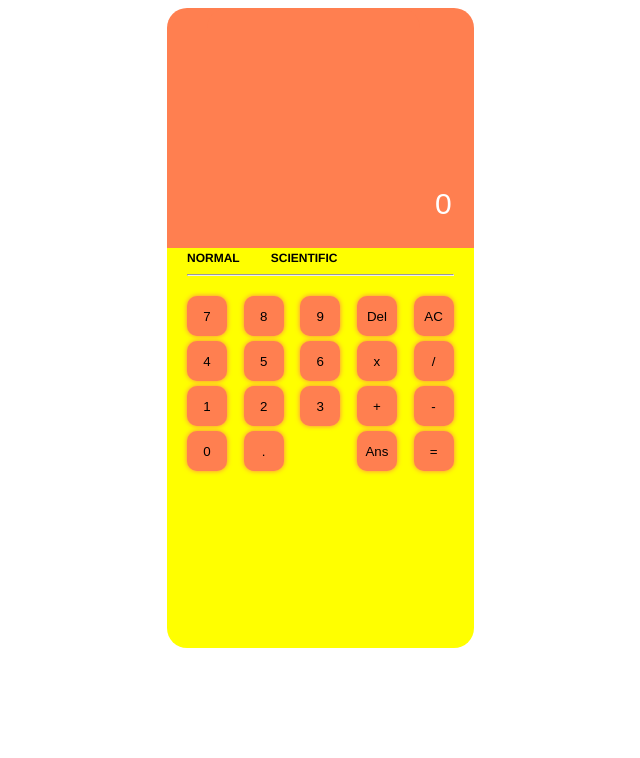
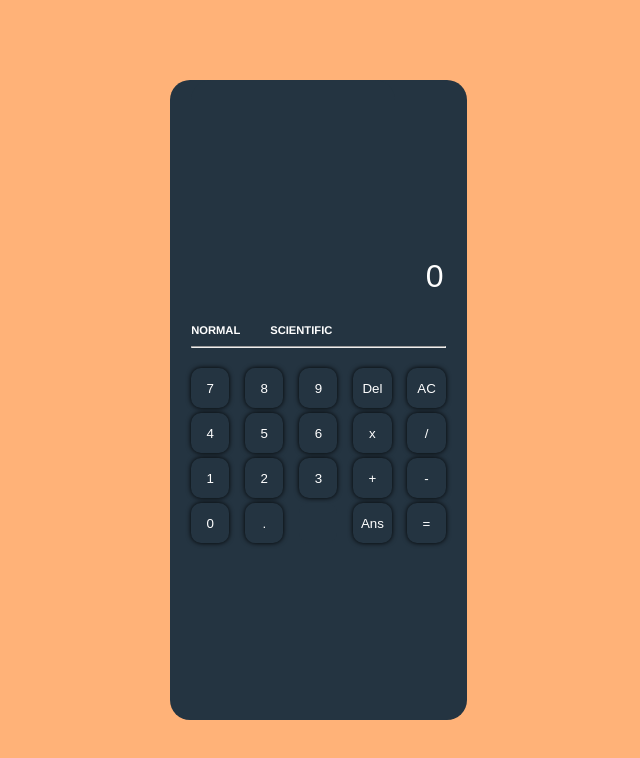
Before and after one commit to Abdulsamad1109/calculator, a plain HTML site: page index.html in a window 1280 px wide. Shown: the whole page, without its empty margins (258-898 px from the left). Drawn offline with Linux system fonts and the light colour scheme.

Commit message:
finish adjustment

```diff
--- a/index.html
+++ b/index.html
@@ -83,7 +83,7 @@
                     <button onclick="press(8)">8</button>
                     <button onclick="press(9)">9</button>
                     <button onclick="del()">Del</button>
-                    <button onclick="clearAll()">AC</button>
+                    <button id="ac" onclick="clearAll()">AC</button>
                 </div>
 
                 <div id="row5-btn">
@@ -107,7 +107,7 @@
                     <button onclick="press('.')">.</button>
                     <button id="no-btn"></button>
                     <button onclick="equalto()">Ans</button>
-                    <button onclick="equalto()">=</button>
+                    <button id="equalto" onclick="equalto()">=</button>
                 </div>
 
 
--- a/main.js
+++ b/main.js
@@ -1,10 +1,9 @@
 var display = document.getElementById("input");
-console.log(display)
+
 
 
 function press(e){
     display.value += e;
-    // document.getElementById("input").value +=e
 
 }
 
--- a/style.css
+++ b/style.css
@@ -1,77 +1,86 @@
 body{
     font-family: 'Franklin Gothic Medium', 'Arial Narrow', Arial, sans-serif;
-    /* margin-left: 600px; */
     display: flex;
+    background-color: #ffb278;
+    align-items: center;
+    justify-content: center;
 }
 
 #main{
-    margin: 0 auto;
+    box-sizing: border-box;
 }
 
 #up{
-    background-color: coral;
-    width: 62%;
+    box-sizing: border-box;
+    background-color: #243441;
+    width: 70%;
     height: 30vh;
     border-top-right-radius: 20px;
     border-top-left-radius: 20px;
-    padding-left: 20px;
-    padding-right: 20px;
+    padding-left: 5%;
+    padding-right: 5%;
 }
 
 
 #ad{
-    background-color: coral;
+    background-color: #243441;
     width: 80%;
     height: 30%;
-    margin-left: 20px;
     border-top-right-radius: 20px;
     border-top-left-radius: 20px;
     color: #ffff;
     display: flex;
     align-items: center;
-    font-size: 40px;
-    /* border: 3px solid red; */
+    font-size: 2.5rem;
 }
 
 
 #input{
-    background-color: coral;
+    background-color: #243441;
     width: 100%;
     height: 20%;
     margin-top: 100px;
-    /* position: relative; */
-    /* top: 80%; */
     color: #ffff;
     border: none;
-    font-size: 30px;
+    font-size: 2rem;
     text-align: right;
 }
 
-::placeholder{
+#input::placeholder{
     text-align: right;
     color: white;
 }
 
 #down{
-    background-color: yellow;
-    width: 62%;
+    box-sizing: border-box;
+    background-color: #243441;
+    width: 70%;
     height: 50vh;
     border-bottom-right-radius: 20px;
     border-bottom-left-radius: 20px;
-    padding-left: 20px;
-    padding-right: 20px;
+    padding-left: 5%;
+    padding-right: 5%;
 }
 
 #norm-mode{
-    font-size: 12px;
+    font-size: 0.7rem;
     cursor: pointer;
-    /* border: 1px solid red; */
+    color: white;
+}
+
+#norm-mode:hover{
+    color: #a7bfd359;
 }
 
 #sci-mode{
-    font-size: 12px;
+    font-size: 0.7rem;
     margin-left: 10%;
     cursor: pointer;
+    color: white;
+}
+
+#sci-mode:hover{
+    color: #a7bfd359;
 }
 
 #sci-btn{
@@ -79,19 +88,19 @@ body{
 }
 
 button{
-    /* color: white; */
+    color: white;
     width: 15%;
     height: 5vh;
-    margin-bottom: 5px;
+    margin-bottom: 2%;
     cursor: pointer;
-    background-color: coral;
+    background-color: #243441;
     border: none;
     border-radius: 10px;
-    box-shadow: 0px 0px 5px 0px coral;
+    box-shadow: 0px 0px 5px 0px black;
 }
 
 button:hover{
-    background-color: rgb(240, 71, 10);
+    background-color: #a7bfd359;
 }
 
 #hr{
@@ -102,9 +111,6 @@ button:hover{
     display: flex;
     width: 100%;
     justify-content: space-between;
-    /* display: none; */
-    /* border: 1px solid red; */
-
 }
 
 #norm-btn{
@@ -121,7 +127,7 @@ button:hover{
 
 #no-btn{
     cursor: auto;
-    background-color: yellow;
+    background-color: #243441;
     border: none;
     box-shadow: none;
 }
```
